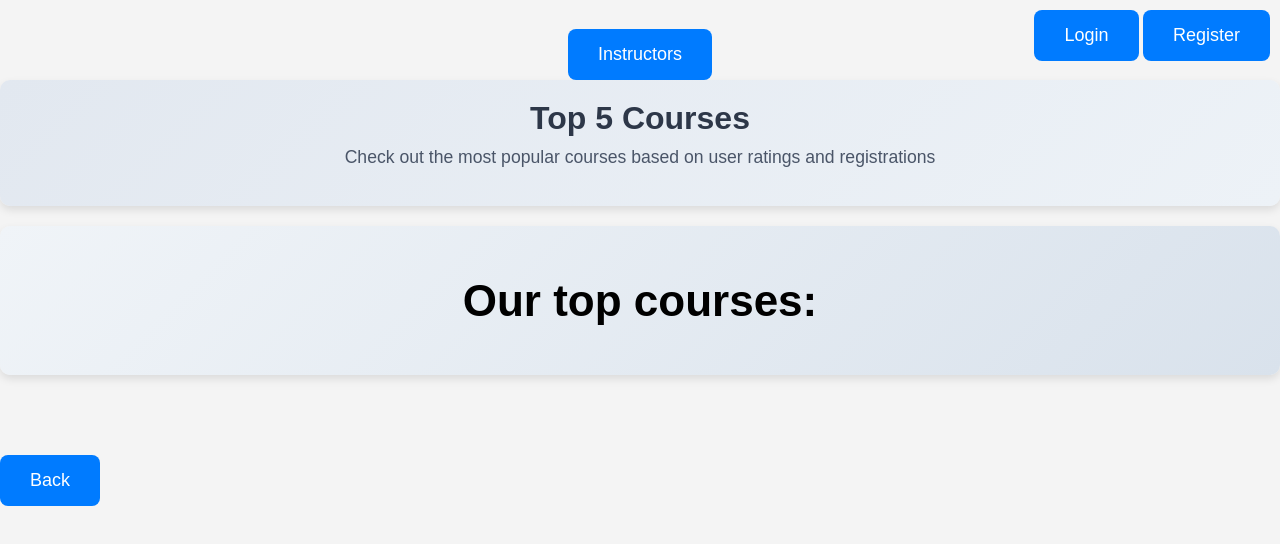
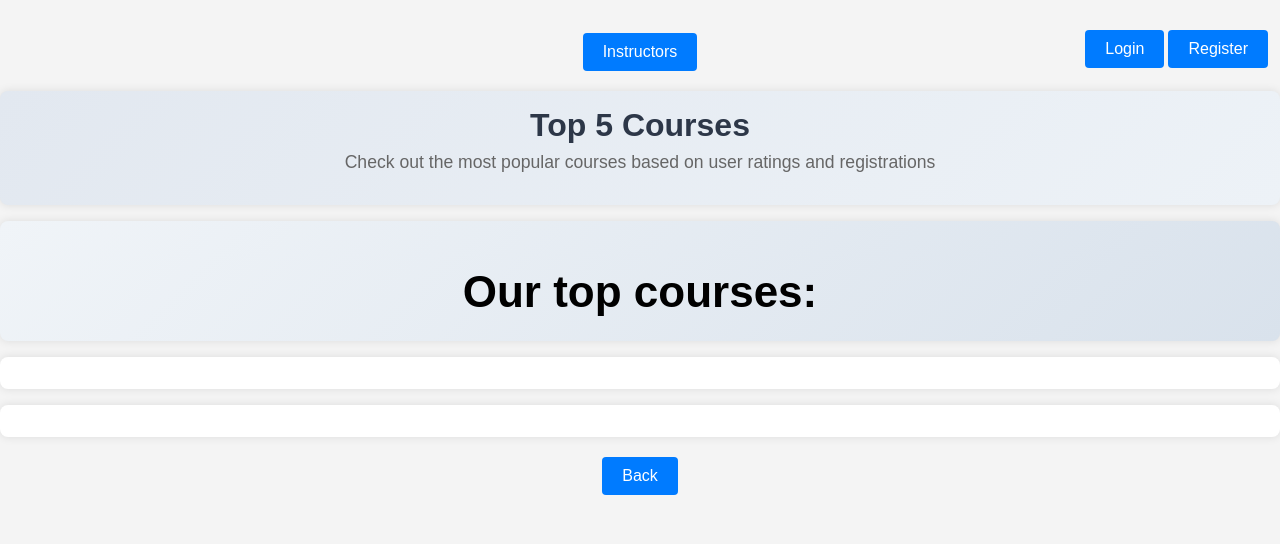
Before and after one commit to Elad60/ProjRepo, a plain HTML site: page ClientSideEx4/Pages/index.html in a window 1280 px wide. Drawn offline with nearby package versions, Linux system fonts and the light colour scheme; no server answers.

Commit message:
commit css edit

```diff
--- a/ClientSideEx4/CSS/StyleSheet.css
+++ b/ClientSideEx4/CSS/StyleSheet.css
@@ -324,3 +324,52 @@ h1 {
         color: #666;
         text-align: center;
     }
+    /*comment*/
+    font-family: Arial, sans-serif;
+            margin: 0;
+            padding: 0;
+            background-color: #f4f4f4;
+            color: #333;
+        }
+        header {
+            background-color: #333;
+            color: #fff;
+            padding: 1rem 0;
+            text-align: center;
+        }
+        #btn, #loginForms, #btnBack {
+            display: flex;
+            justify-content: center;
+            margin: 1rem 0;
+        }
+        .btnStyle {
+            background-color: #007bff;
+            border: none;
+            color: white;
+            padding: 10px 20px;
+            text-align: center;
+            text-decoration: none;
+            display: inline-block;
+            font-size: 16px;
+            margin: 4px 2px;
+            cursor: pointer;
+            border-radius: 4px;
+        }
+        .btnStyle:hover {
+            background-color: #0056b3;
+        }
+        #topCoursesHeader, #containerTop5Courses, #containerCourses, #containerInstructorCourses {
+            text-align: center;
+            margin: 1rem 0;
+            padding: 1rem;
+            background-color: #fff;
+            border-radius: 8px;
+            box-shadow: 0 0 10px rgba(0, 0, 0, 0.1);
+        }
+        #topCoursesHeader h1, #containerTop5Courses h1, #containerCourses h1, #containerInstructorCourses h1 {
+            margin-bottom: 0.5rem;
+        }
+        #topCoursesHeader p {
+            margin: 0.5rem 0 1rem;
+            color: #666;
+        }
```
